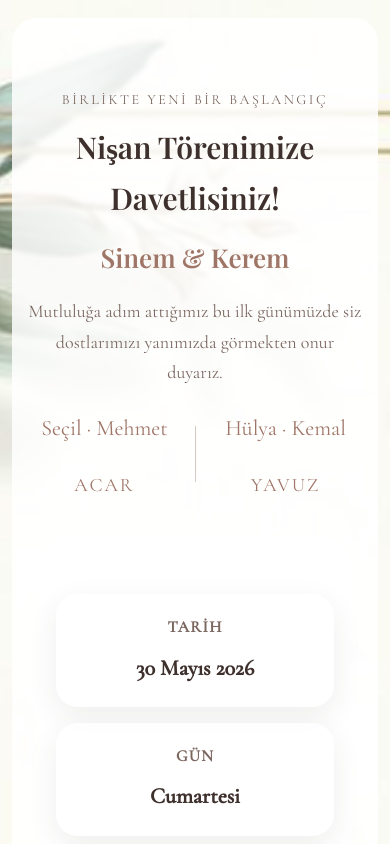
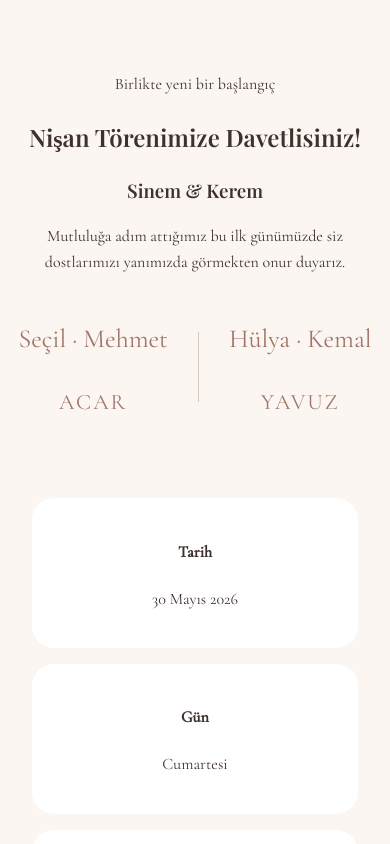
Before and after one commit to KeremY11/davetiyem, a plain HTML site: page index.html in a window 390 px wide. Both pictures are taken after a click on the button "Davetiyeyi Aç". Shown: the top 844 px of the page. Drawn offline with nearby package versions, Linux system fonts and the light colour scheme.

Commit message:
geri alındı

```diff
--- a/style.css
+++ b/style.css
@@ -1,4 +1,5 @@
 :root {
+
   --bg: #fbf6f2;
   --card: #ffffff;
   --text: #3e302c;
@@ -16,11 +17,9 @@
 body {
   margin: 0;
   font-family: 'Cormorant Garamond', serif;
-  background:
-    url("./images/kapak-bg.jpeg") center top / cover no-repeat fixed;
+  background: var(--bg);
   color: var(--text);
-  line-height: 1.7;
-  font-size: 18px;
+  line-height: 1.6;
 }
 
 .hidden {
@@ -47,7 +46,7 @@ body {
 
 .cover h1 {
   font-family: 'Playfair Display', serif;
-  font-size: clamp(44px, 8vw, 88px);
+  font-size: clamp(42px, 8vw, 86px);
   margin: 0;
 }
 
@@ -58,15 +57,6 @@ body {
 .cover-date {
   margin: 16px 0 28px;
   color: var(--muted);
-  font-size: 20px;
-}
-
-.eyebrow {
-  letter-spacing: 0.18em;
-  text-transform: uppercase;
-  font-size: 14px;
-  color: var(--muted);
-  margin-bottom: 10px;
 }
 
 /* BUTTONS */
@@ -76,59 +66,28 @@ body {
   padding: 14px 26px;
   cursor: pointer;
   text-decoration: none;
-  font-size: 17px;
-  transition: all 0.25s ease;
 }
 
 .primary-btn {
   background: var(--accent);
   color: #fff;
-  border: none;
 }
 
 .secondary-btn {
   border: 1px solid var(--accent);
   color: var(--accent-dark);
-  background: rgba(255, 255, 255, 0.72);
-}
-
-.secondary-btn:hover {
-  background: rgba(255, 255, 255, 0.9);
 }
 
 /* SECTIONS */
 .section {
   max-width: 960px;
-  margin: 24px auto;
+  margin: 0 auto;
   padding: 72px 20px;
   text-align: center;
-  background: rgba(255, 255, 255, 0.84);
-  border-radius: 24px;
-  backdrop-filter: blur(2px);
 }
 
 h2, h3 {
   font-family: 'Playfair Display', serif;
-}
-
-.hero h2,
-.countdown-section h2,
-.location-section h2 {
-  font-size: clamp(30px, 5vw, 44px);
-  margin: 0 0 12px;
-}
-
-.hero h3 {
-  font-size: clamp(26px, 4vw, 36px);
-  margin: 0 0 16px;
-  color: var(--accent-dark);
-}
-
-.lead {
-  max-width: 700px;
-  margin: 0 auto;
-  color: var(--muted);
-  font-size: 19px;
 }
 
 /* FAMILY */
@@ -151,12 +110,12 @@ h2, h3 {
 }
 
 .family-parents {
-  font-size: 28px;
+  font-size: 26px;
   color: var(--accent-dark);
 }
 
 .family-surname {
-  font-size: 24px;
+  font-size: 22px;
   letter-spacing: 2px;
   color: var(--accent-dark);
 }
@@ -169,24 +128,9 @@ h2, h3 {
 }
 
 .detail-item {
-  background: rgba(255, 255, 255, 0.92);
+  background: var(--card);
   border-radius: 22px;
   padding: 20px;
-  box-shadow: var(--shadow);
-}
-
-.detail-item h4 {
-  margin: 0 0 8px;
-  font-size: 16px;
-  color: var(--muted);
-  text-transform: uppercase;
-  letter-spacing: 0.08em;
-}
-
-.detail-item p {
-  margin: 0;
-  font-size: 24px;
-  font-weight: 600;
 }
 
 /* COUNTDOWN */
@@ -198,30 +142,14 @@ h2, h3 {
 }
 
 .timer-box {
-  background: rgba(255, 255, 255, 0.92);
+  background: var(--card);
   padding: 18px;
   border-radius: 22px;
-  min-width: 100px;
-  box-shadow: var(--shadow);
 }
 
 .timer-box span {
-  font-size: 34px;
+  font-size: 32px;
   display: block;
-  font-weight: 700;
-}
-
-.timer-box small {
-  font-size: 16px;
-  color: var(--muted);
-}
-
-/* LOCATION */
-.location-section .address {
-  font-size: 19px;
-  color: var(--muted);
-  margin: 0 auto 22px;
-  max-width: 600px;
 }
 
 /* MAP BUTTONS */
@@ -236,26 +164,12 @@ h2, h3 {
 .map-btn {
   display: flex;
   align-items: center;
-  justify-content: center;
   gap: 10px;
   min-width: 200px;
 }
 
 .map-icon svg {
   width: 18px;
-  height: 18px;
-}
-
-/* FOOTER */
-.footer {
-  max-width: 960px;
-  margin: 24px auto 40px;
-  padding: 28px 20px 50px;
-  text-align: center;
-  color: var(--muted);
-  font-size: 18px;
-  background: rgba(255, 255, 255, 0.84);
-  border-radius: 24px;
 }
 
 /* ANIMATION */
@@ -272,15 +186,8 @@ h2, h3 {
 
 /* MOBILE */
 @media (max-width: 768px) {
-  body {
-    font-size: 17px;
-    background:
-      url("./images/kapak-bg.jpeg") center top / cover no-repeat;
-  }
-
   .section {
     padding: 56px 16px;
-    margin: 18px 12px;
   }
 
   .details-card {
@@ -289,34 +196,6 @@ h2, h3 {
 
   .family-section {
     gap: 30px;
-  }
-
-  .family-parents {
-    font-size: 26px;
-  }
-
-  .family-surname {
-    font-size: 22px;
-  }
-
-  .detail-item p {
-    font-size: 22px;
-  }
-
-  .timer-box span {
-    font-size: 30px;
-  }
-
-  .cover-date {
-    font-size: 18px;
-  }
-
-  .lead {
-    font-size: 18px;
-  }
-
-  .footer {
-    margin: 18px 12px 30px;
   }
 }
 
@@ -329,20 +208,4 @@ h2, h3 {
   .map-btn {
     width: 85%;
   }
-
-  .family-section {
-    gap: 20px;
-  }
-
-  .family-parents {
-    font-size: 22px;
-  }
-
-  .family-surname {
-    font-size: 19px;
-  }
-
-  .family-divider {
-    height: 56px;
-  }
 }
```
